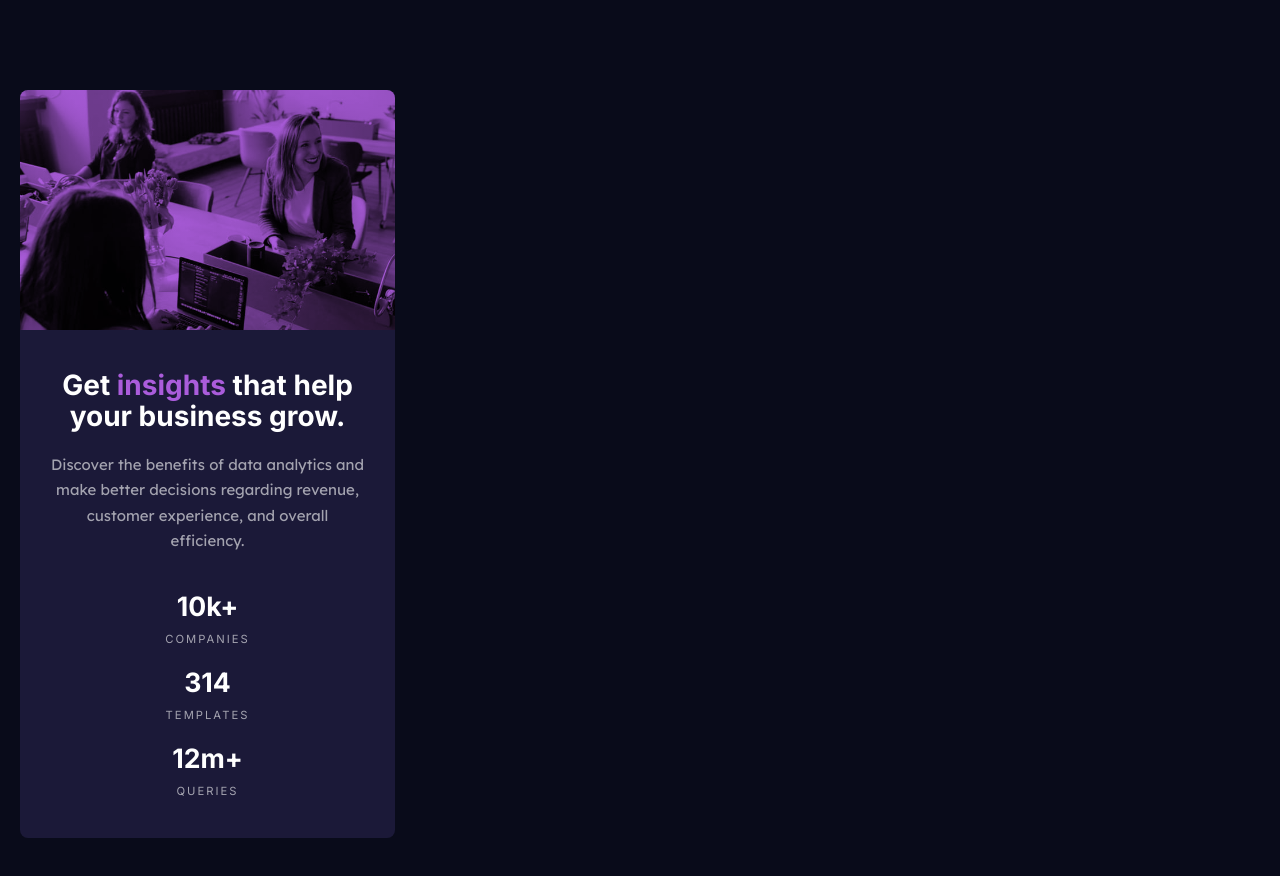
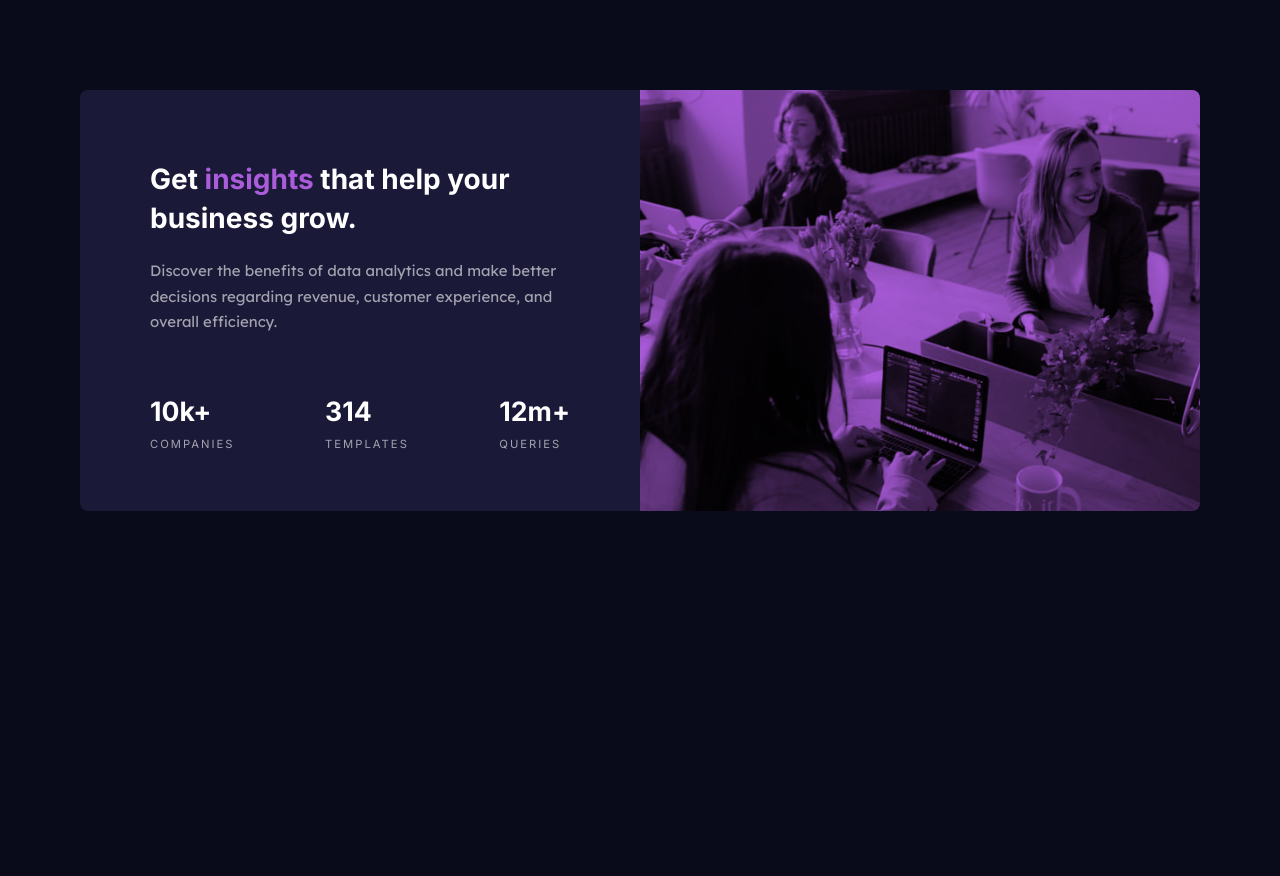
Before and after one commit to RichardBacon/stats-preview-card-component, a website: page index.html in a window 1280 px wide. After the commit the page ends 800 px from the top, so only its background shows below. Drawn offline with Linux system fonts and the light colour scheme.

Commit message:
Add styling for desktop

```diff
--- a/style.css
+++ b/style.css
@@ -58,7 +58,10 @@ body {
 .card {
   background-color: var(--color-5);
   border-radius: 0.8rem;
-  max-width: 37.5rem;
+  display: flex;
+  flex-direction: column;
+  margin: 0 auto;
+  max-width: 60rem;
   overflow: hidden;
   text-align: center;
 }
@@ -98,3 +101,36 @@ body {
   letter-spacing: 2px;
   text-transform: uppercase;
 }
+
+@media (min-width: 75em) {
+  .card {
+    flex-direction: row-reverse;
+    max-width: 112rem;
+  }
+
+  .picture {
+    flex-basis: 50%;
+    height: auto;
+  }
+
+  .card-text {
+    flex-basis: 50%;
+    padding: 7rem 7rem 4rem 7rem;
+    text-align: left;
+  }
+
+  .primary-heading {
+    line-height: 1.4;
+  }
+
+  .text {
+    line-height: 1.7;
+    margin-bottom: 6rem;
+  }
+
+  .stats {
+    flex-direction: row;
+    justify-content: space-between;
+    margin: 0;
+  }
+}
```
